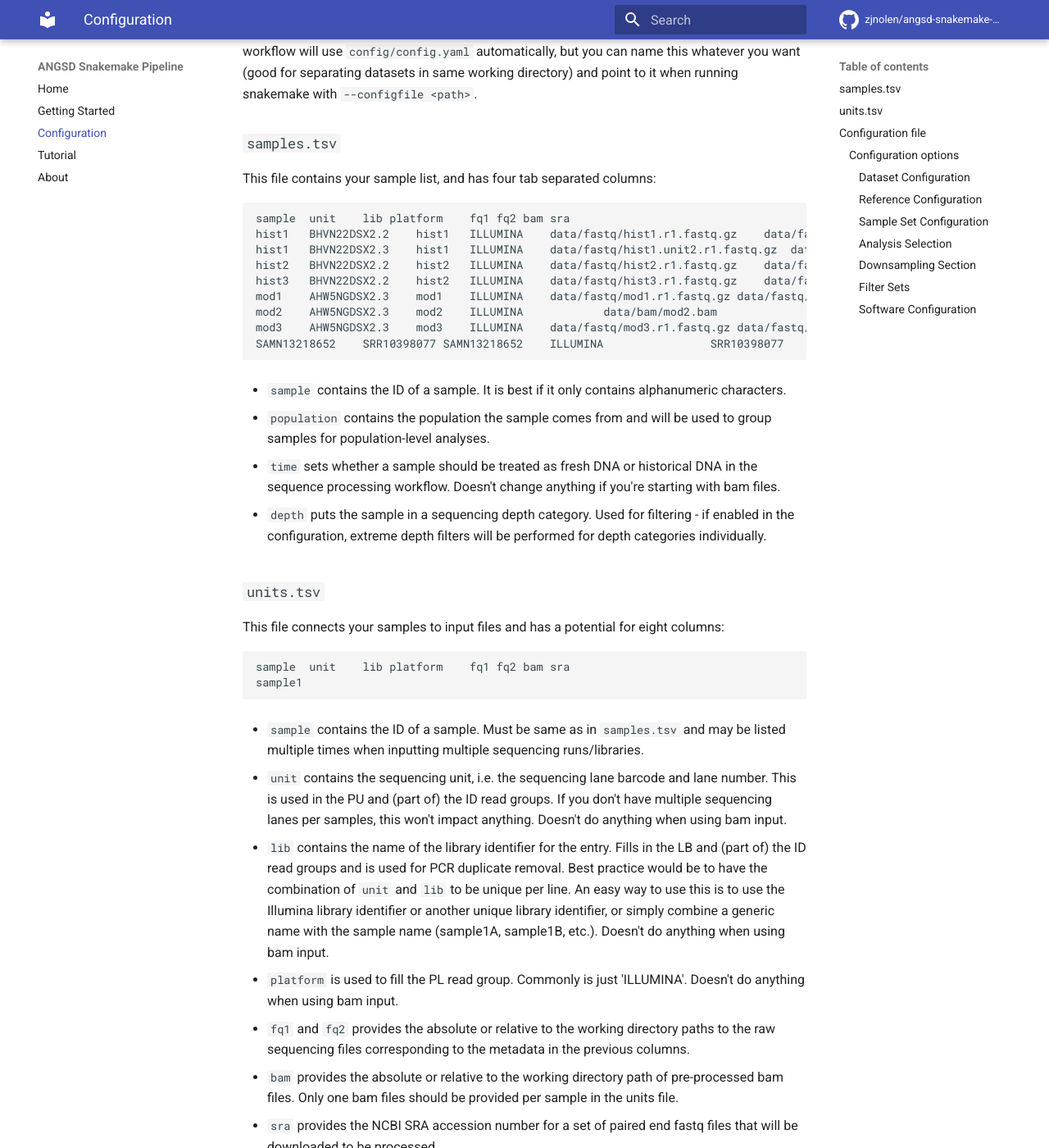
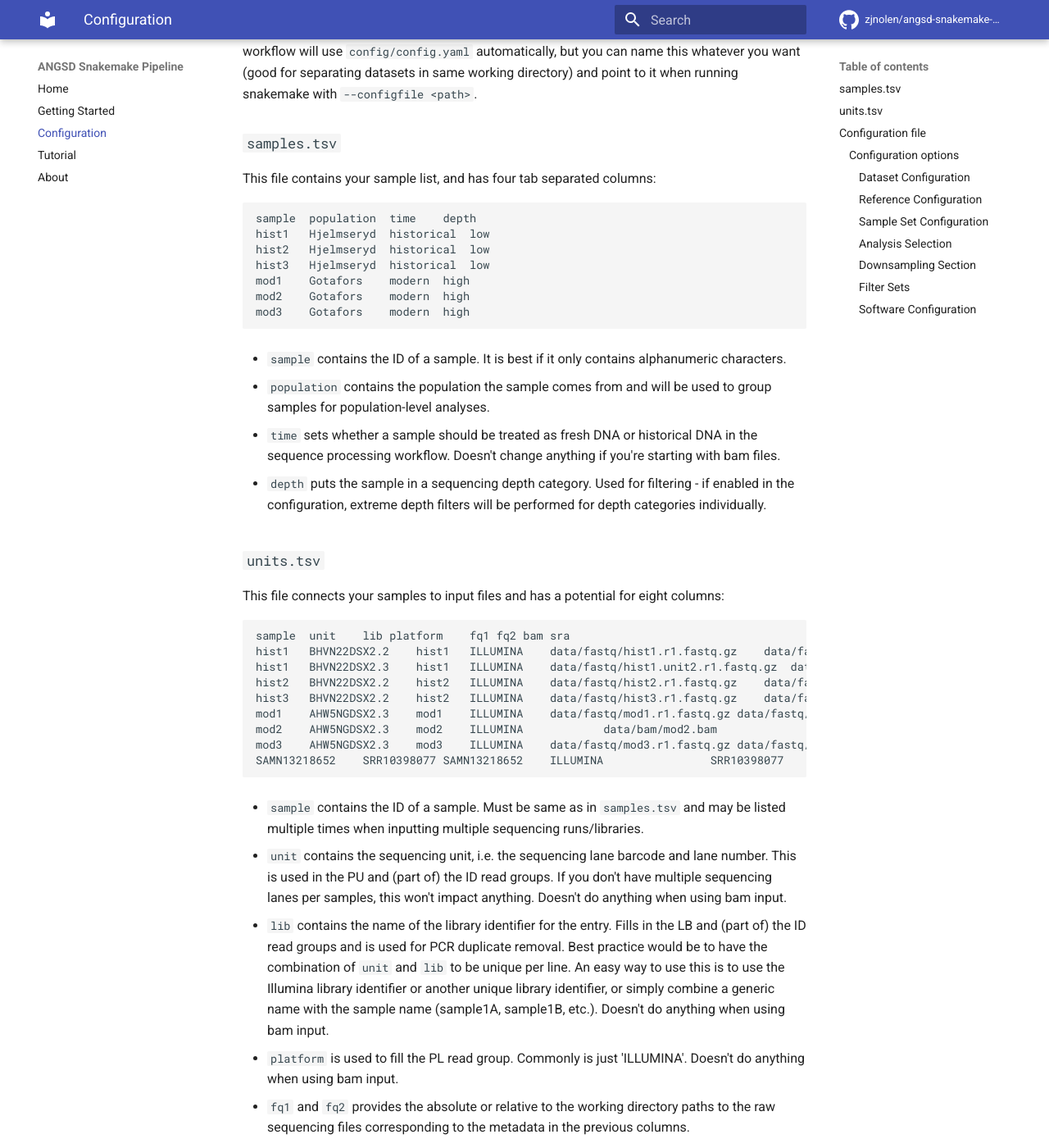
Before and after one commit to zjnolen/PopGLen, an MkDocs documentation site: the page built from docs/config.md, in a window 1280 px wide and 1400 px high, scrolled down 206 px. Shown: the whole window at 82% size. Built offline with MkDocs 1.6.1 and Material for MkDocs 9.7.7, drawn with Linux system fonts in a browser that asks for light colours; comment, search, counter and statistics services are not loaded; the version menu is left out; some of the changed lines change nothing that is shown; some of the changed text lies outside the part shown.

Commit message:
Fix example config files being swapped

````diff
--- a/docs/config.md
+++ b/docs/config.md
@@ -13,15 +13,13 @@ running snakemake with `--configfile <path>`.
 This file contains your sample list, and has four tab separated columns:
 
 ```
-sample	unit	lib	platform	fq1	fq2	bam	sra
-hist1	BHVN22DSX2.2	hist1	ILLUMINA	data/fastq/hist1.r1.fastq.gz	data/fastq/hist1.r2.fastq.gz
-hist1	BHVN22DSX2.3	hist1	ILLUMINA	data/fastq/hist1.unit2.r1.fastq.gz	data/fastq/hist1.unit2.r2.fastq.gz
-hist2	BHVN22DSX2.2	hist2	ILLUMINA	data/fastq/hist2.r1.fastq.gz	data/fastq/hist2.r2.fastq.gz
-hist3	BHVN22DSX2.2	hist2	ILLUMINA	data/fastq/hist3.r1.fastq.gz	data/fastq/hist3.r2.fastq.gz
-mod1	AHW5NGDSX2.3	mod1	ILLUMINA	data/fastq/mod1.r1.fastq.gz	data/fastq/mod1.r2.fastq.gz
-mod2	AHW5NGDSX2.3	mod2	ILLUMINA			data/bam/mod2.bam
-mod3	AHW5NGDSX2.3	mod3	ILLUMINA	data/fastq/mod3.r1.fastq.gz	data/fastq/mod3.r2.fastq.gz
-SAMN13218652	SRR10398077	SAMN13218652	ILLUMINA				SRR10398077
+sample	population	time	depth
+hist1	Hjelmseryd	historical	low
+hist2	Hjelmseryd	historical	low
+hist3	Hjelmseryd	historical	low
+mod1	Gotafors	modern	high
+mod2	Gotafors	modern	high
+mod3	Gotafors	modern	high
 ```
 
 - `sample` contains the ID of a sample. It is best if it only contains
@@ -45,7 +43,14 @@ columns:
 
 ```
 sample	unit	lib	platform	fq1	fq2	bam	sra
-sample1
+hist1	BHVN22DSX2.2	hist1	ILLUMINA	data/fastq/hist1.r1.fastq.gz	data/fastq/hist1.r2.fastq.gz
+hist1	BHVN22DSX2.3	hist1	ILLUMINA	data/fastq/hist1.unit2.r1.fastq.gz	data/fastq/hist1.unit2.r2.fastq.gz
+hist2	BHVN22DSX2.2	hist2	ILLUMINA	data/fastq/hist2.r1.fastq.gz	data/fastq/hist2.r2.fastq.gz
+hist3	BHVN22DSX2.2	hist2	ILLUMINA	data/fastq/hist3.r1.fastq.gz	data/fastq/hist3.r2.fastq.gz
+mod1	AHW5NGDSX2.3	mod1	ILLUMINA	data/fastq/mod1.r1.fastq.gz	data/fastq/mod1.r2.fastq.gz
+mod2	AHW5NGDSX2.3	mod2	ILLUMINA			data/bam/mod2.bam
+mod3	AHW5NGDSX2.3	mod3	ILLUMINA	data/fastq/mod3.r1.fastq.gz	data/fastq/mod3.r2.fastq.gz
+SAMN13218652	SRR10398077	SAMN13218652	ILLUMINA				SRR10398077
 ```
 
 - `sample` contains the ID of a sample. Must be same as in `samples.tsv` and
@@ -78,11 +83,12 @@ the units file.
 - `sra` provides the NCBI SRA accession number for a set of paired end fastq
 files that will be downloaded to be processed.
 
-It is possible to have different samples start from different inputs (i.e. some
-from bam, others from fastq, others from SRA). It is best to provide only
-`fq1`+`fq2`, `bam`, or `sra` for each sample to be clear where each sample
-starts. If multiple are provided for each sample, the bam file will override
-fastq or SRA entries, and the fastq will override SRA entries.
+!!! note
+    It is possible to have different samples start from different inputs (i.e.
+    some from bam, others from fastq, others from SRA). It is best to provide
+    only `fq1`+`fq2`, `bam`, or `sra` for each sample to be clear where each
+    sample starts. If multiple are provided for each sample, the bam file will
+    override fastq or SRA entries, and the fastq will override SRA entries.
 
 ## Configuration file
 
--- a/mkdocs.yml
+++ b/mkdocs.yml
@@ -9,6 +9,8 @@ theme:
   name: material
   icon:
     repo: simple/github
+    admonition:
+      note: octicons/tag-16
   features:
     - search.highlight
 repo_url: https://github.com/zjnolen/angsd-snakemake-pipeline
````
